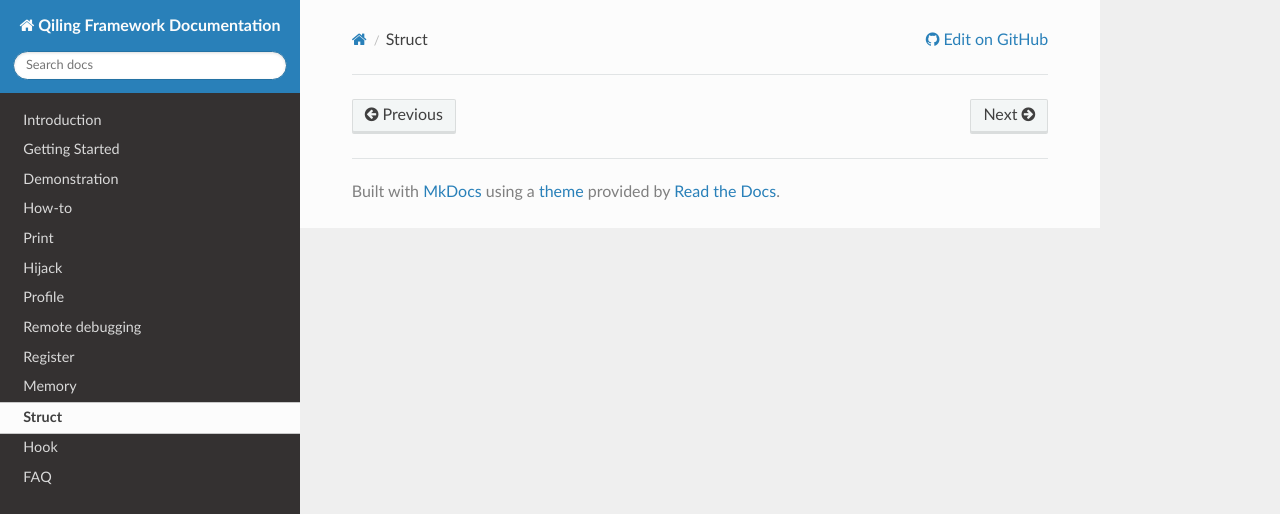
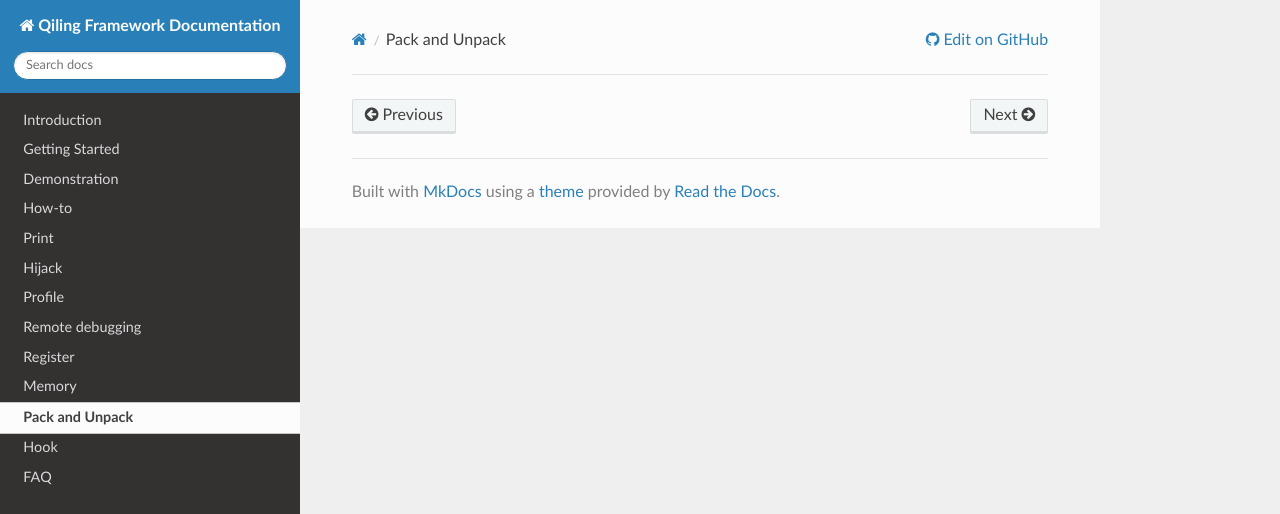
Before and after one commit to qilingframework/rtfd.io, an MkDocs documentation site: the page built from docs/struct.md, in a window 1280 px wide. Shown: the top 514 px of the page. Built offline with MkDocs 1.6.1, drawn with Linux system fonts in a browser that asks for light colours; nearby versions of some CDN libraries.

Commit message:
Update mkdocs.yml

```diff
--- a/mkdocs.yml
+++ b/mkdocs.yml
@@ -16,6 +16,6 @@ nav:
 - 'Remote debugging': 'debugger.md'
 - 'Register': 'register.md'
 - 'Memory': 'memory.md'
-- 'Struct': 'struct.md'
+- 'Pack and Unpack': 'struct.md'
 - 'Hook': 'hook.md'
 - 'FAQ': 'faq.md'
```
